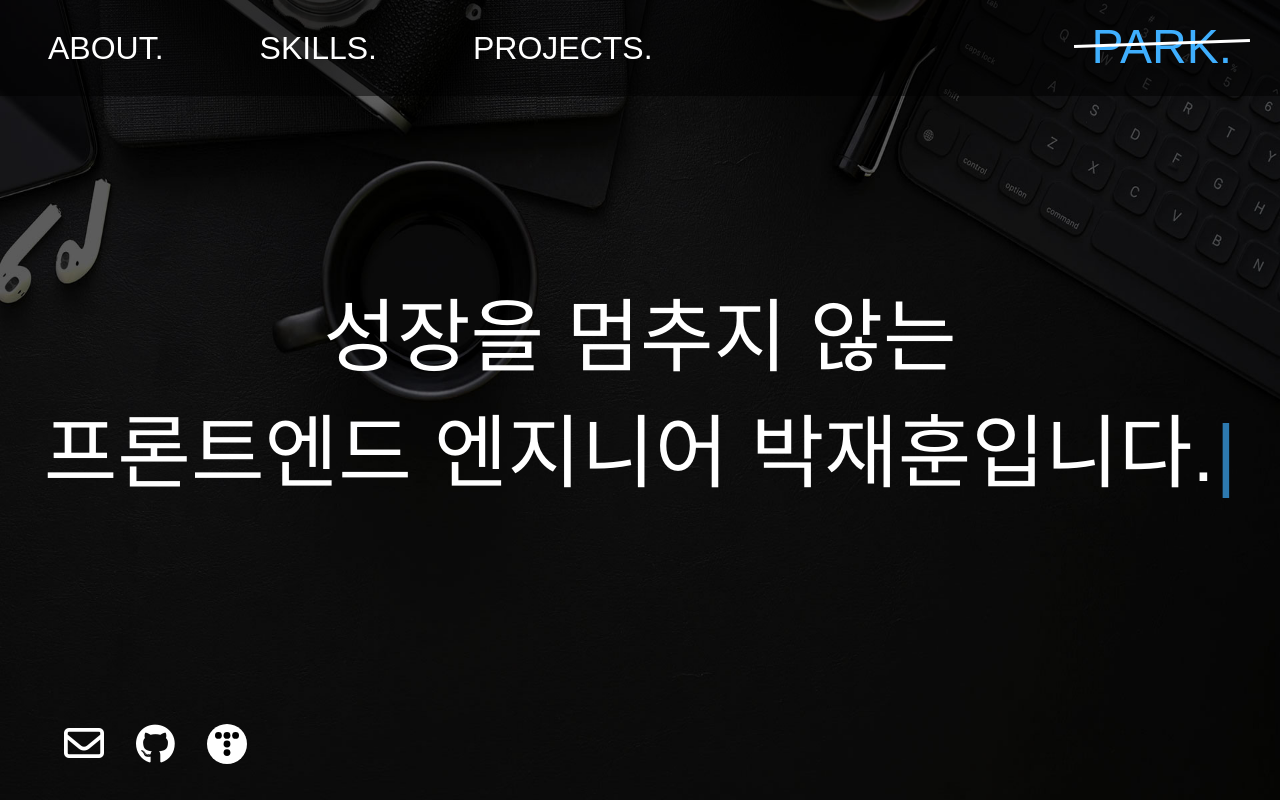
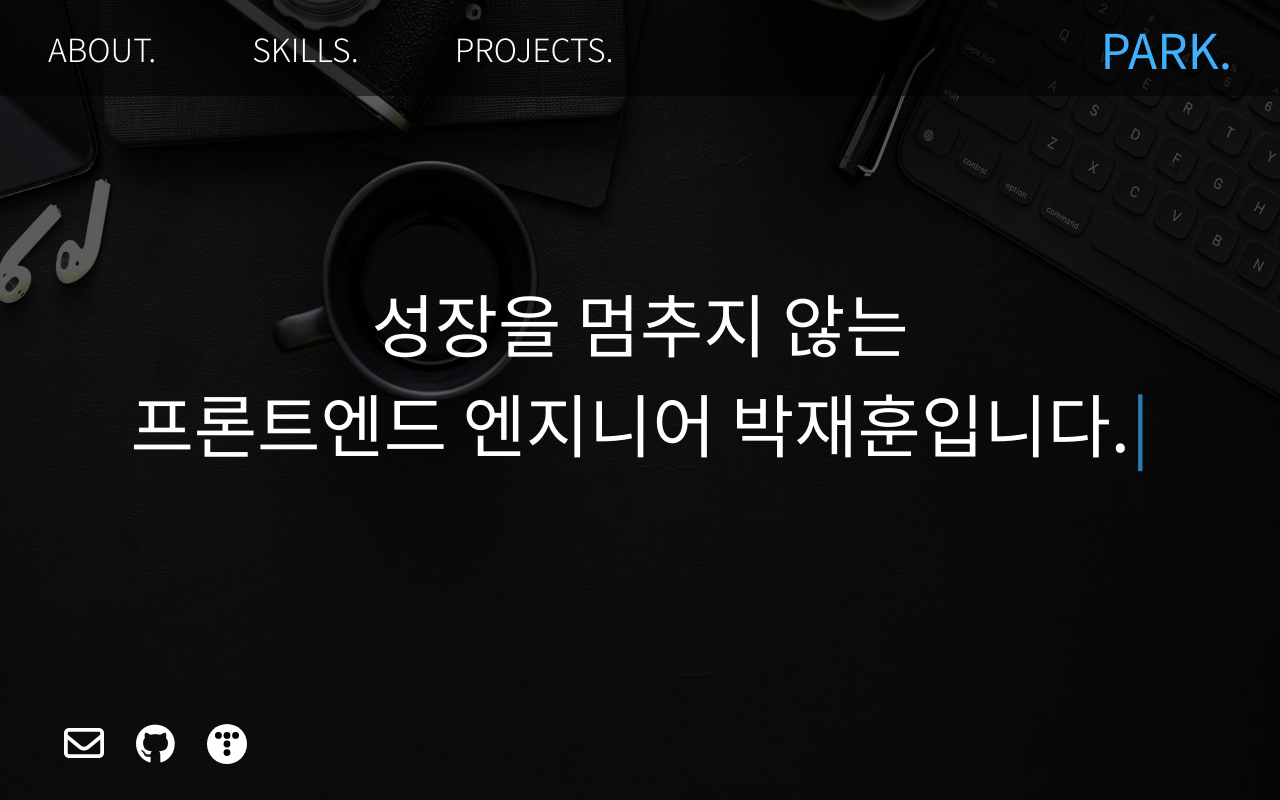
Before and after one commit to qkrwogns9703/jaehunpark_portfolio, a React (Create React App) app: page / in a window 1280 px wide. Shown: the top 800 px of the page. Built offline with nearby package versions, Linux system fonts and the light colour scheme.

Commit message:
Modify main typewriter

```diff
--- a/public/index.html
+++ b/public/index.html
@@ -3,6 +3,8 @@
   <head>
     <meta charset="utf-8" />
     <link rel="icon" href="%PUBLIC_URL%/favicon.ico" />
+    <link rel="preconnect" href="https://fonts.gstatic.com">
+    <link href="https://fonts.googleapis.com/css2?family=Noto+Sans+KR:wght@300;400&display=swap" rel="stylesheet">
     <meta name="viewport" content="width=device-width, initial-scale=1" />
     <meta name="theme-color" content="#000000" />
     <meta
--- a/src/App.css
+++ b/src/App.css
@@ -24,7 +24,7 @@
 }
 
 body {
-	font-family: 'Nanum Gothic', sans-serif;
+	font-family: 'Noto Sans KR', sans-serif;
 	/* 'Nanum Pen Script', cursive; */
 	background-color: #fafafa;
 	font-weight: 400;
--- a/src/components/Nav.jsx
+++ b/src/components/Nav.jsx
@@ -23,7 +23,7 @@
 	font-size: 2rem;
 	color: #fff;
 	margin: 0 3rem;
-	font-weight: 200;
+	font-weight: 100;
 	cursor: pointer;
 	&:hover {
 		border-bottom: 1px solid #fff;
@@ -38,17 +38,6 @@
 	cursor: pointer;
 `;
 
-const LineSpan = styled.span`
-	width: 11rem;
-	display: inline-block;
-	position: relative;
-	transform: rotate(-2deg);
-	z-index: 0;
-	border-bottom: 3px solid #fff;
-	right: 1.5rem;
-	bottom: 2rem;
-`;
-
 const TextLine = styled.div`
 	display: flex;
 	flex-direction: column;
@@ -61,25 +50,18 @@
 		<NavContainer>
 			<MenuList>
 				<Link to='about' activeClass='active' spy={true}>
-					<MenuItem>
-						ABOUT<span>.</span>
-					</MenuItem>
+					<MenuItem>ABOUT.</MenuItem>
 				</Link>
 				<Link to='skills' activeClass='active' spy={true}>
-					<MenuItem>
-						SKILLS<span>.</span>
-					</MenuItem>
+					<MenuItem>SKILLS.</MenuItem>
 				</Link>
 				<Link to='projects' activeClass='active' spy={true}>
-					<MenuItem>
-						PROJECTS<span>.</span>
-					</MenuItem>
+					<MenuItem>PROJECTS.</MenuItem>
 				</Link>
 			</MenuList>
 			<Link to='main' activeClass='active' spy={true}>
 				<TextLine>
 					<Park>PARK.</Park>
-					<LineSpan></LineSpan>
 				</TextLine>
 			</Link>
 		</NavContainer>
--- a/src/pages/Main.jsx
+++ b/src/pages/Main.jsx
@@ -23,7 +23,7 @@
 
 const TypeingArea = styled.div`
 	color: white;
-	font-size: 5rem;
+	font-size: 4.3rem;
 	text-align: center;
 	height: 10rem;
 	position: relative;
```
